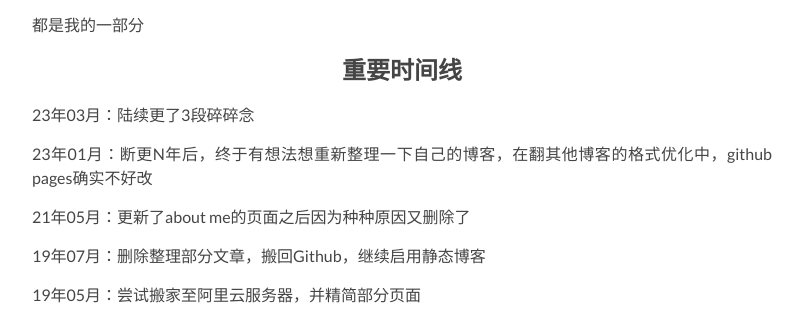
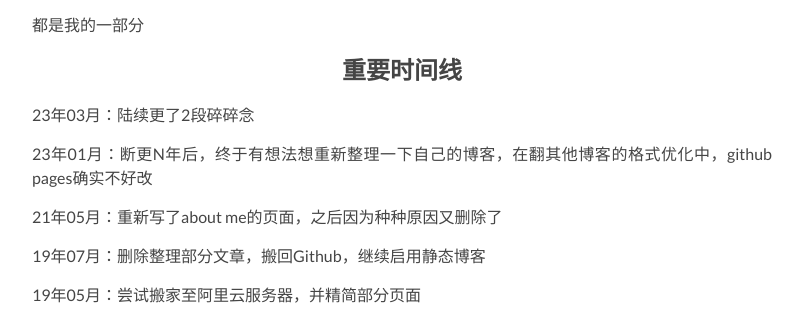
Before and after one commit to Rickylamn/Rickylamn.github.io, a Jekyll site: the page built from about.md, in a window 1280 px wide. Shown: the part 493-807 px from the top of the page, without its empty margins (238-1041 px from the left). Built offline with Jekyll 4.4.1, drawn with Linux system fonts in a browser that asks for light colours; nearby versions of some CDN libraries; our own code applies the rules of GitHub Pages for plain Markdown files.

Commit message:
Update about.md

```diff
--- a/about.md
+++ b/about.md
@@ -22,11 +22,11 @@
 
 
 <h2>重要时间线</h2>
-23年03月：陆续更了3段碎碎念
+23年03月：陆续更了2段碎碎念
 
 23年01月：断更N年后，终于有想法想重新整理一下自己的博客，在翻其他博客的格式优化中，github pages确实不好改
 
-21年05月：更新了about me的页面之后因为种种原因又删除了
+21年05月：重新写了about me的页面，之后因为种种原因又删除了
 
 19年07月：删除整理部分文章，搬回Github，继续启用静态博客
 
```
